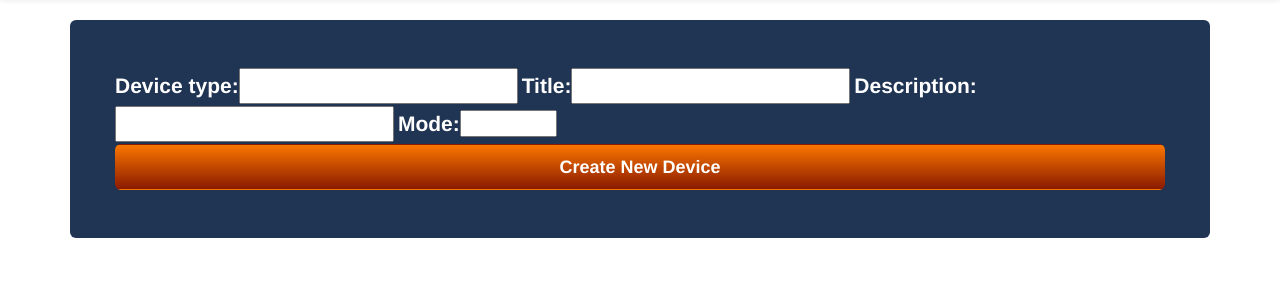
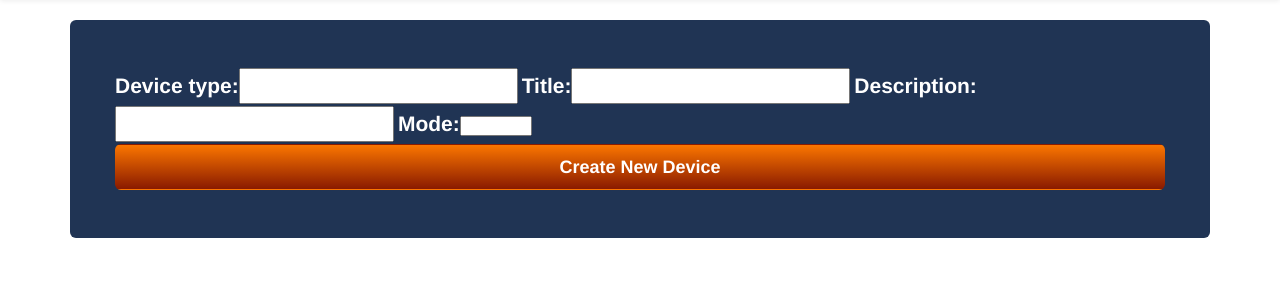
Before and after one commit to pattern-of-life/tracker, a Django app: page /device/create/ in a window 1280 px wide. Shown: the part 65-365 px from the top of the page. Run offline with Django 3.2, Linux system fonts and the light colour scheme; the visitor is signed in with stand-in values (Sample User, id 1); some libraries are stand-ins or nearby versions.

Commit message:
Fix select styling

```diff
--- a/tracker/static/css/base.css
+++ b/tracker/static/css/base.css
@@ -84,20 +84,12 @@ li {
   font-size: 1.5em;
 }
 
-#create-device select {
-  font-size: 1.5em
-}
-
 #create-route {
   background: #203454;
   color: white;
 }
 
 #create-route input {
-  font-size: 1.5em;
-}
-
-#create-route select {
   font-size: 1.5em;
 }
 
```
